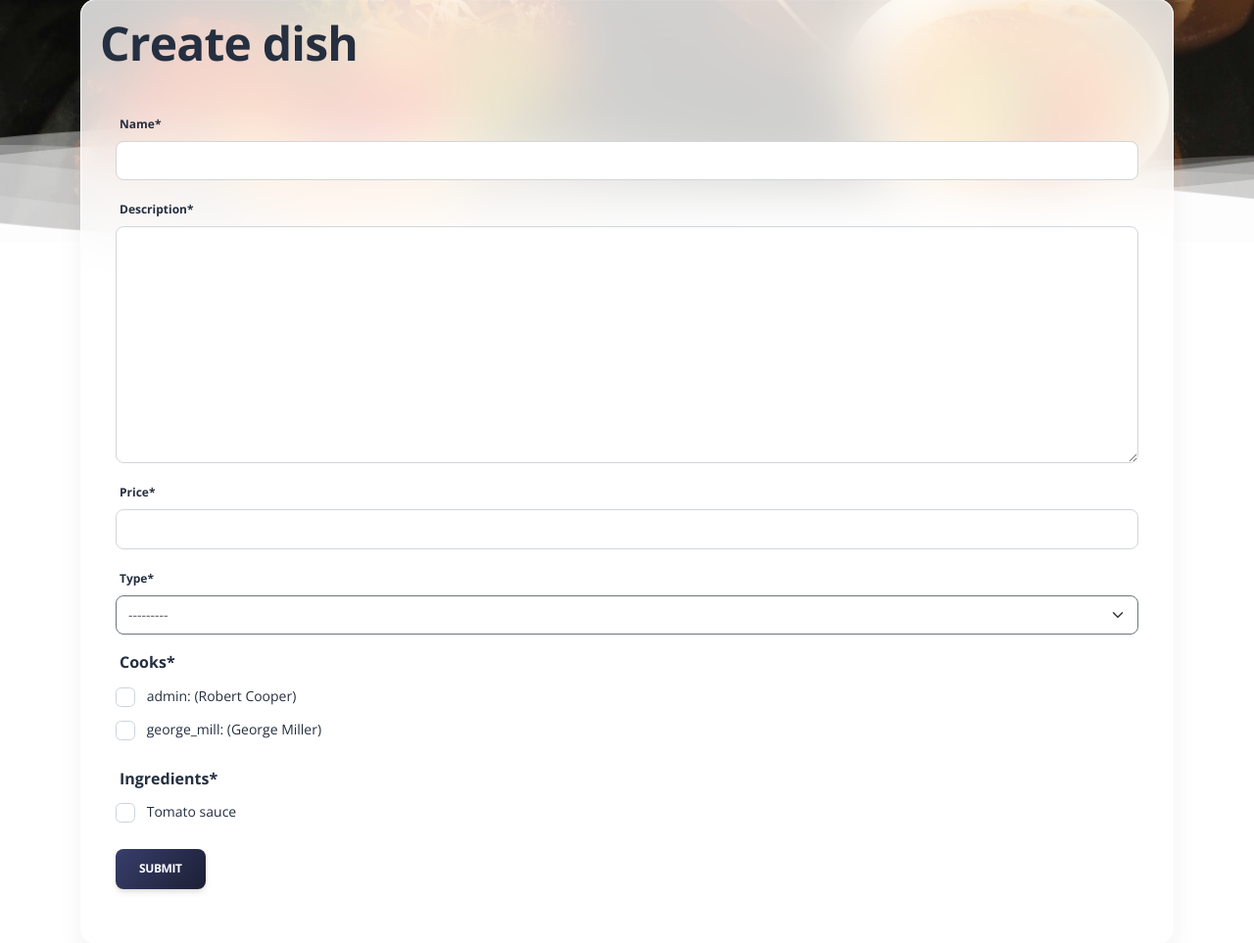
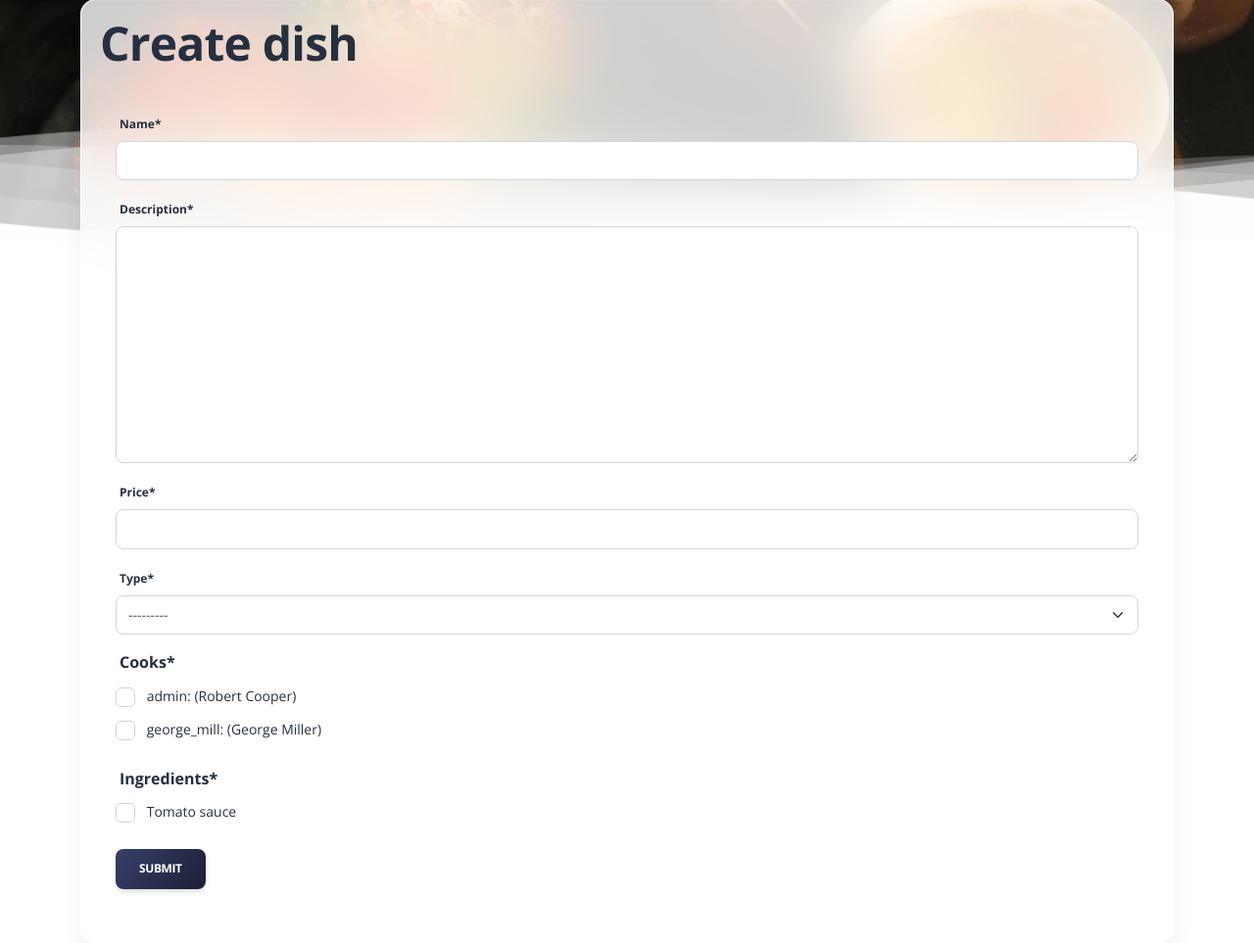
Before and after one commit to DmytroDeviatlytskyi/kitchen-service, a Django app: page /dishes/create/ in a window 1280 px wide. Shown: the part 153-1116 px from the top of the page at 98% size. Run offline with Django 5.2, Linux system fonts and the light colour scheme; a user stored in the database is signed in; data comes from the database, SQL or seed files in the repository; some libraries are stand-ins or nearby versions.

Commit message:
Style dish update page

```diff
--- a/static/assets/scss/soft-design-system/_variables.scss
+++ b/static/assets/scss/soft-design-system/_variables.scss
@@ -821,10 +821,10 @@ $input-border-radius-sm:                $border-radius-md !default;
 $input-border-radius-lg:                $border-radius-md !default;
 
 $input-focus-bg:                        $white !default;
-$input-focus-border-color:              #8392AB !default;
+$input-focus-border-color:              #e293d3 !default;
 $input-focus-color:                     $input-color !default;
 $input-focus-width:                     2px !default;
-$input-focus-box-shadow:                0 0 0 $input-focus-width #8392AB !default;
+$input-focus-box-shadow:                0 0 0 $input-focus-width #e9aede !default;
 
 $input-placeholder-color:               $gray-500 !default;
 $input-plaintext-color:                 $dark !default;
--- a/static/assets/scss/soft-design-system/bootstrap/_variables.scss
+++ b/static/assets/scss/soft-design-system/bootstrap/_variables.scss
@@ -377,7 +377,7 @@ $box-shadow-lg:               0 1rem 3rem rgba($black, .175) !default;
 $box-shadow-inset:            inset 0 1px 2px rgba($black, .075) !default;
 
 $component-active-color:      $white !default;
-$component-active-bg:         $secondary !default;
+$component-active-bg:         $primary !default;
 
 $caret-width:                 .3em !default;
 $caret-vertical-align:        $caret-width * .85 !default;
--- a/static/assets/scss/soft-design-system/custom/_styles.scss
+++ /dev/null
@@ -1,9 +0,0 @@
-.form-select {
-  border: 1px solid #6c757d !important;
-  box-shadow: none !important;
-}
-
-.form-select:focus {
-  border: 1px solid #6c757d !important;
-  box-shadow: none !important;
-}
```
Also changed, not shown: static/assets/css/soft-design-system.css.
